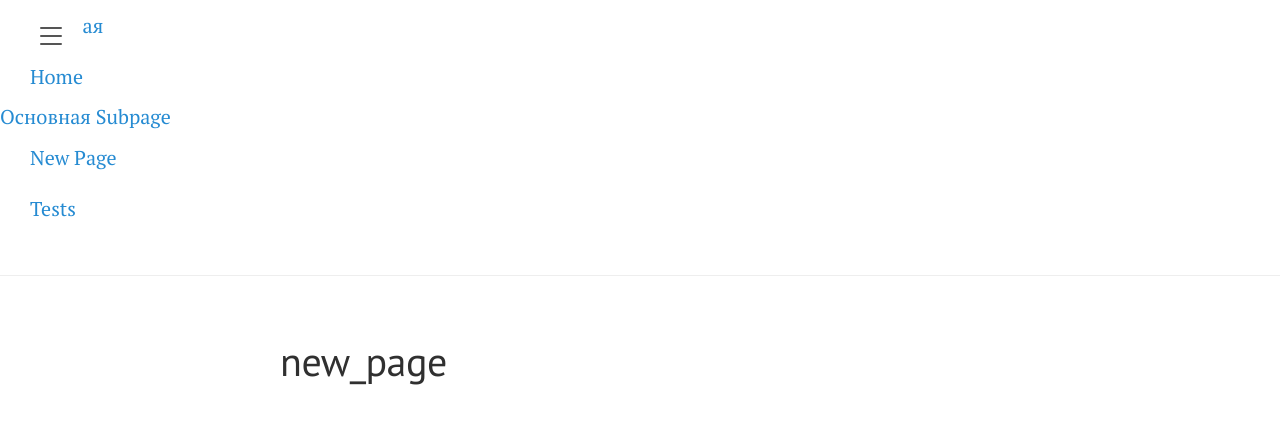
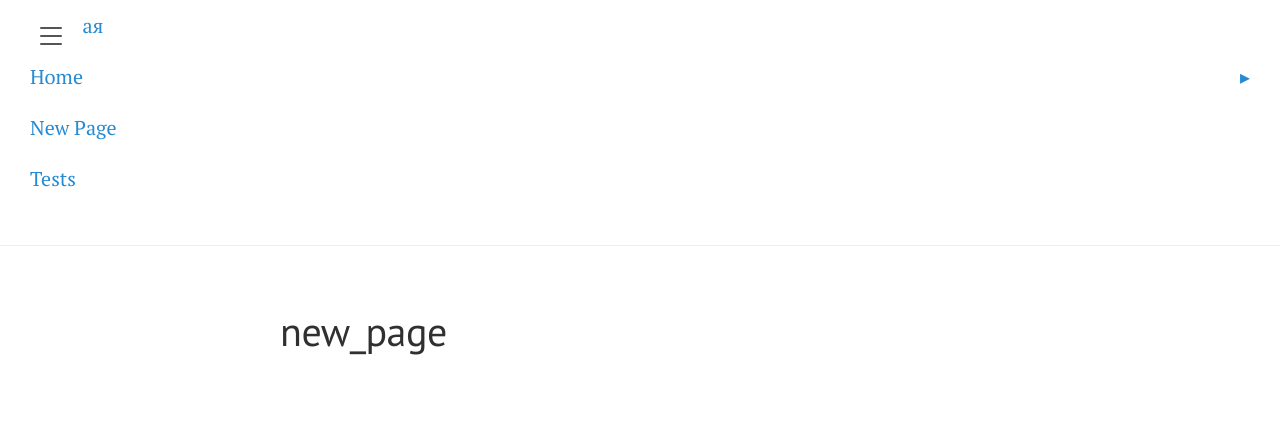
Before and after one commit to Mikrobic/lanyon, a Jekyll site: the page built from new_page.md, in a window 1280 px wide. Shown: the top 424 px of the page. Built offline with Jekyll 4.4.1, drawn with Linux system fonts in a browser that asks for light colours.

Commit message:
Update lanyon.css

```diff
--- a/public/css/lanyon.css
+++ b/public/css/lanyon.css
@@ -556,3 +556,41 @@
 .layout-reverse.sidebar-overlay #sidebar-checkbox:checked ~ .sidebar {
   box-shadow: -.25rem 0 .5rem rgba(0,0,0,.1);
 }
+
+/* Стили для вложенного меню */
+.sidebar-nav-menu {
+  position: relative;
+}
+
+.sidebar-nav-submenu {
+  max-height: 0;
+  overflow: hidden;
+  padding-left: 1.5rem;
+  transition: max-height 0.3s ease;
+}
+
+.sidebar-nav-menu.active .sidebar-nav-submenu {
+  max-height: 500px;
+}
+
+.sidebar-nav-subitem {
+  display: block;
+  padding: 0.25rem 0;
+  color: #666;
+  font-size: 0.9em;
+  text-decoration: none;
+}
+
+.sidebar-nav-subitem:hover {
+  color: #268bd2;
+}
+
+.submenu-toggle::after {
+  content: "▸";
+  float: right;
+  transition: transform 0.3s;
+}
+
+.sidebar-nav-menu.active .submenu-toggle::after {
+  transform: rotate(90deg);
+}
```
